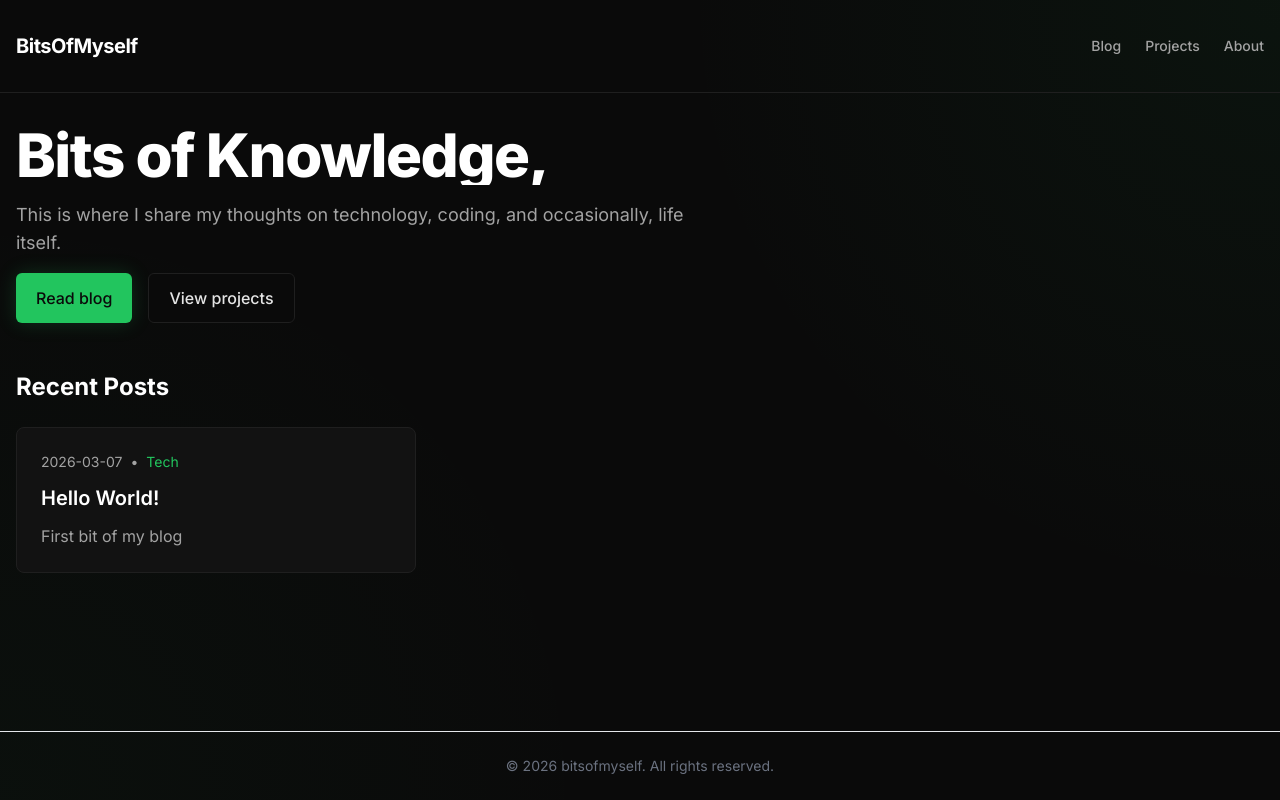
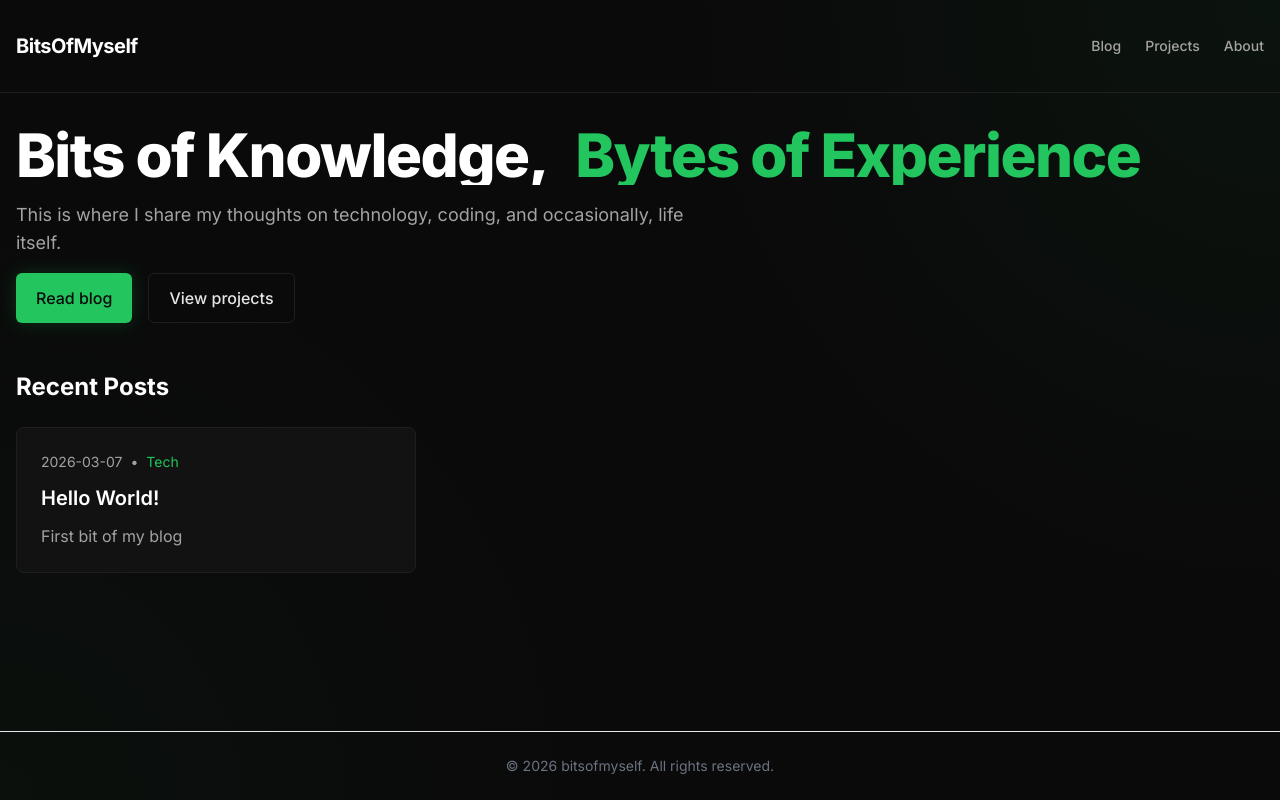
Before and after one commit to joeyoggie/bitsofmyself, a Next.js app: page / in a window 1280 px wide. Built offline with nearby package versions, Linux system fonts and the light colour scheme.

Commit message:
Fix home animation

```diff
--- a/src/app/globals.css
+++ b/src/app/globals.css
@@ -68,8 +68,8 @@ body {
     white-space: nowrap;
     border-right: 3px solid transparent;
     animation:
-      typing 1.5s steps(40, end) forwards,
-      blink-caret .75s step-end 3;
+      typing 1.5s steps(40, end) both,
+      blink-caret .75s step-end 3 both;
     max-width: fit-content;
   }
 }
--- a/src/app/page.tsx
+++ b/src/app/page.tsx
@@ -14,7 +14,7 @@ export default function Home() {
               Bits of Knowledge,
             </h1>
           </div>
-          <div className="inline-block overflow-hidden border-r-4 border-brand-500 animate-typing pr-2 opacity-0 [animation-delay:1.5s] [animation-fill-mode:forwards]">
+          <div className="inline-block overflow-hidden border-r-4 border-brand-500 animate-typing pr-2 [animation-delay:1.5s]">
             <h1 className="text-4xl font-extrabold tracking-tight sm:text-5xl md:text-6xl text-white">
               <span className="text-brand-500">Bytes of Experience</span>
             </h1>
```
